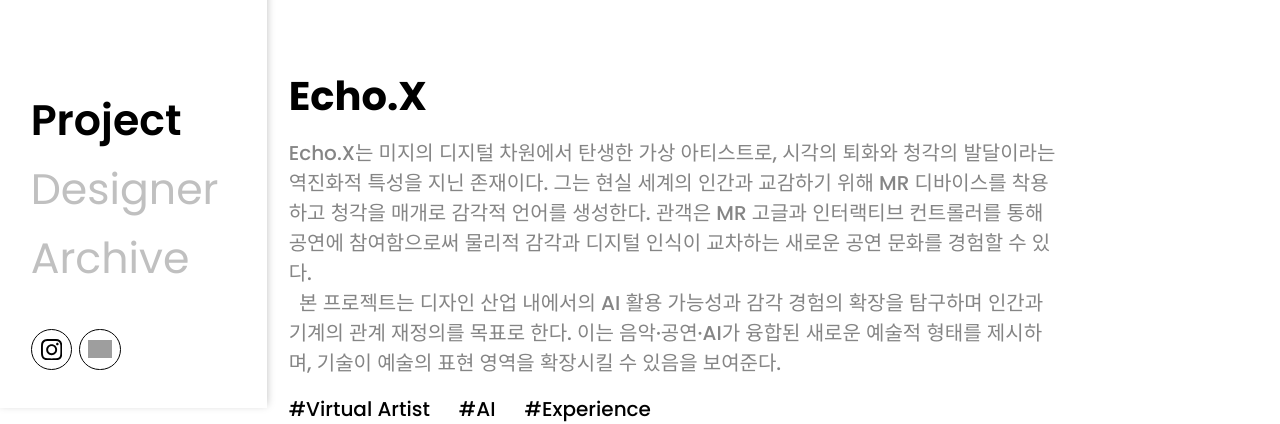
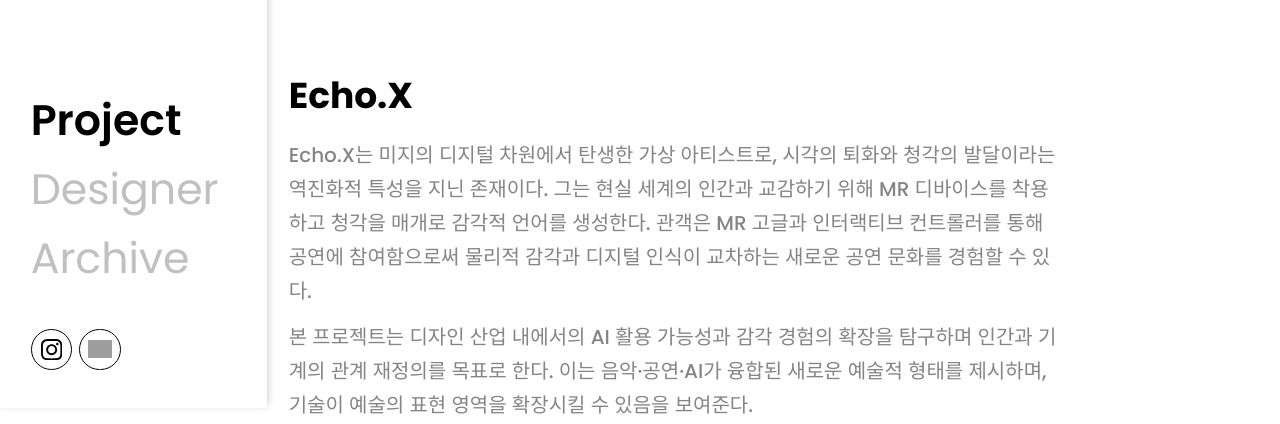
Before and after one commit to kiheon0709/cnu_visual_product_graduation_website, a Next.js app: page /project/project-1 in a window 1280 px wide. Shown: the part 392-816 px from the top of the page. Built offline with nearby package versions, Linux system fonts and the light colour scheme; no server answers; grey boxes are pictures that could not be loaded.

Commit message:
style: 작품페이지 작품설명 스타일 수정

```diff
--- a/app/(main)/project/[slug]/page.tsx
+++ b/app/(main)/project/[slug]/page.tsx
@@ -88,27 +88,60 @@ export default function ProjectDetailPage({ params }: ProjectDetailPageProps) {
               className={[
                 "font-bold text-black tracking-[-4%]",
                 "text-[16px]",
-                "min-[744px]:text-[28px] min-[744px]:leading-[52px]",
-                "min-[1025px]:text-[40px] min-[1025px]:leading-[52px]",
+                "min-[744px]:text-[26px] min-[744px]:leading-[52px]",
+                "min-[1025px]:text-[36px] min-[1025px]:leading-[52px]",
               ].join(" ")}
             >
               {project.title}
             </h1>
             {/* 작품 설명 */}
-            <p
+            <div
               className={[
-                "font-medium text-[#858585] tracking-[-4%]",
-                "text-[12px]",
-                "min-[744px]:text-[16px]",
-                "min-[1025px]:text-[20px]",
+                "flex flex-col",
                 // 1539px 이하 구간에서 설명 텍스트 박스를 전체 너비의 80%로 제한
                 "max-[1539px]:w-[80%] max-[1539px]:max-w-full",
-                // description 내 \n 을 실제 줄바꿈으로 표시
-                "whitespace-pre-line",
               ].join(" ")}
             >
-              {project.description}
-            </p>
+              {project.description
+                .split(/\n\n+/)
+                .filter((para) => para.trim())
+                .flatMap((paragraph, index) => {
+                  const paragraphElement = (
+                    <p
+                      key={`para-${index}`}
+                      className={[
+                        "font-medium text-[#858585] tracking-[-4%]",
+                        "text-[12px]",
+                        "min-[744px]:text-[14px] min-[744px]:leading-[170%]",
+                        "min-[1025px]:text-[20px] min-[1025px]:leading-[170%]",
+                        // description 내 \n 을 실제 줄바꿈으로 표시
+                        "whitespace-pre-line",
+                      ].join(" ")}
+                    >
+                      {paragraph.trim()}
+                    </p>
+                  );
+
+                  // 문단 사이에 빈 줄 추가 (행간 60%, 모바일 제외)
+                  if (index > 0) {
+                    return [
+                      <div
+                        key={`spacer-${index}`}
+                        className={[
+                          "hidden min-[744px]:block",
+                          "min-[744px]:text-[14px] min-[744px]:leading-[60%]",
+                          "min-[1025px]:text-[20px] min-[1025px]:leading-[60%]",
+                        ].join(" ")}
+                        aria-hidden="true"
+                      >
+                        <br />
+                      </div>,
+                      paragraphElement,
+                    ];
+                  }
+                  return [paragraphElement];
+                })}
+            </div>
             {/*키워드 영역*/}
             <div
               className={[
--- a/lib/data/projects.ts
+++ b/lib/data/projects.ts
@@ -11,8 +11,8 @@ export const projects: Project[] = [
     description:
       "Echo.X는 미지의 디지털 차원에서 탄생한 가상 아티스트로, 시각의 퇴화와 청각의 발달이라는 역진화적 특성을 지닌 존재이다. " +
       "그는 현실 세계의 인간과 교감하기 위해 MR 디바이스를 착용하고 청각을 매개로 감각적 언어를 생성한다. " +
-      "관객은 MR 고글과 인터랙티브 컨트롤러를 통해 공연에 참여함으로써 물리적 감각과 디지털 인식이 교차하는 새로운 공연 문화를 경험할 수 있다.\n" +
-      "\u00A0\u00A0본 프로젝트는 디자인 산업 내에서의 AI 활용 가능성과 감각 경험의 확장을 탐구하며 인간과 기계의 관계 재정의를 목표로 한다. " +
+      "관객은 MR 고글과 인터랙티브 컨트롤러를 통해 공연에 참여함으로써 물리적 감각과 디지털 인식이 교차하는 새로운 공연 문화를 경험할 수 있다.\n\n" +
+      "본 프로젝트는 디자인 산업 내에서의 AI 활용 가능성과 감각 경험의 확장을 탐구하며 인간과 기계의 관계 재정의를 목표로 한다. " +
       "이는 음악·공연·AI가 융합된 새로운 예술적 형태를 제시하며, 기술이 예술의 표현 영역을 확장시킬 수 있음을 보여준다.",
     keywords: ["#Virtual Artist", "#AI", "#Experience"],
     designerId: "designer-4", //배유진
```
